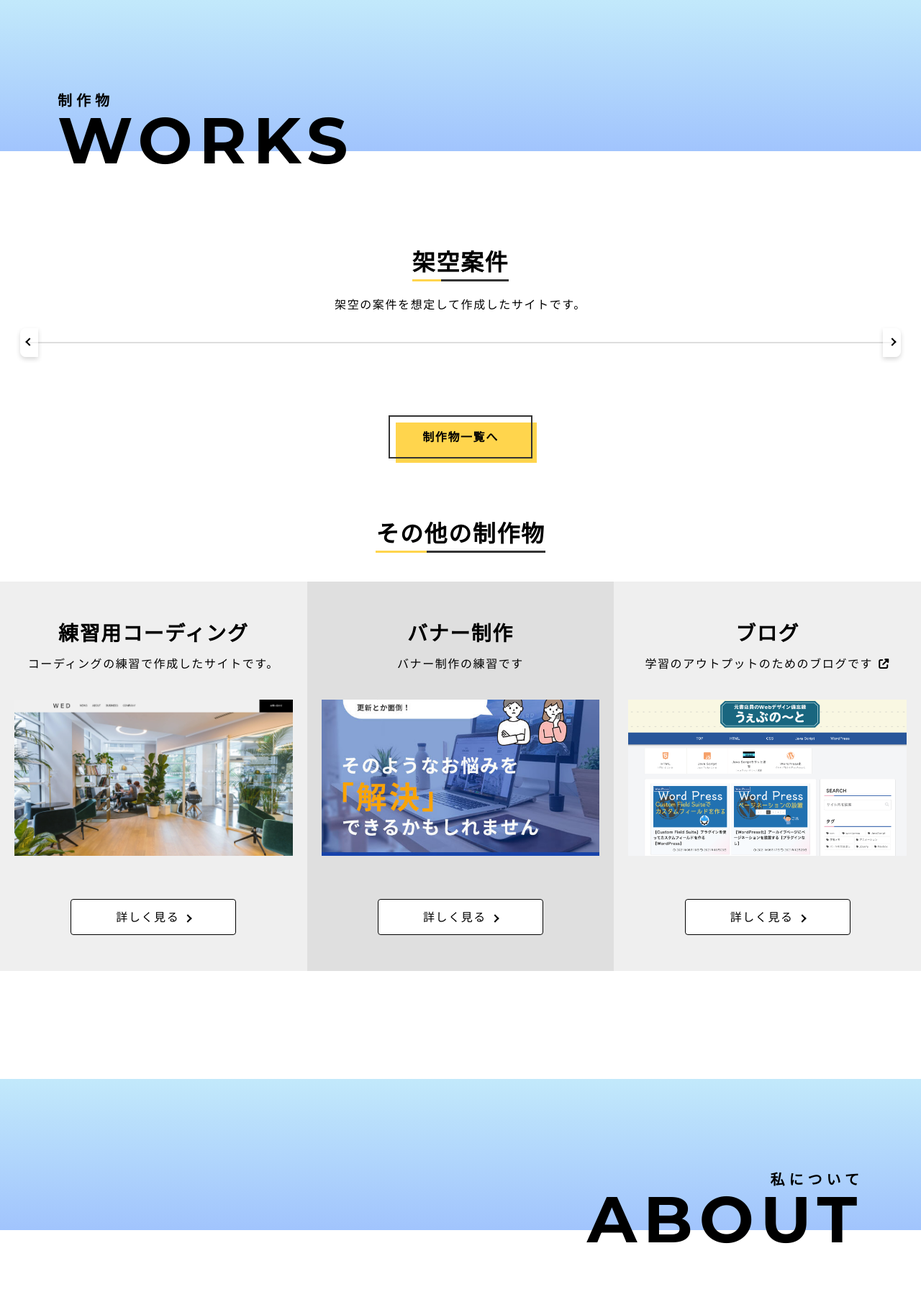
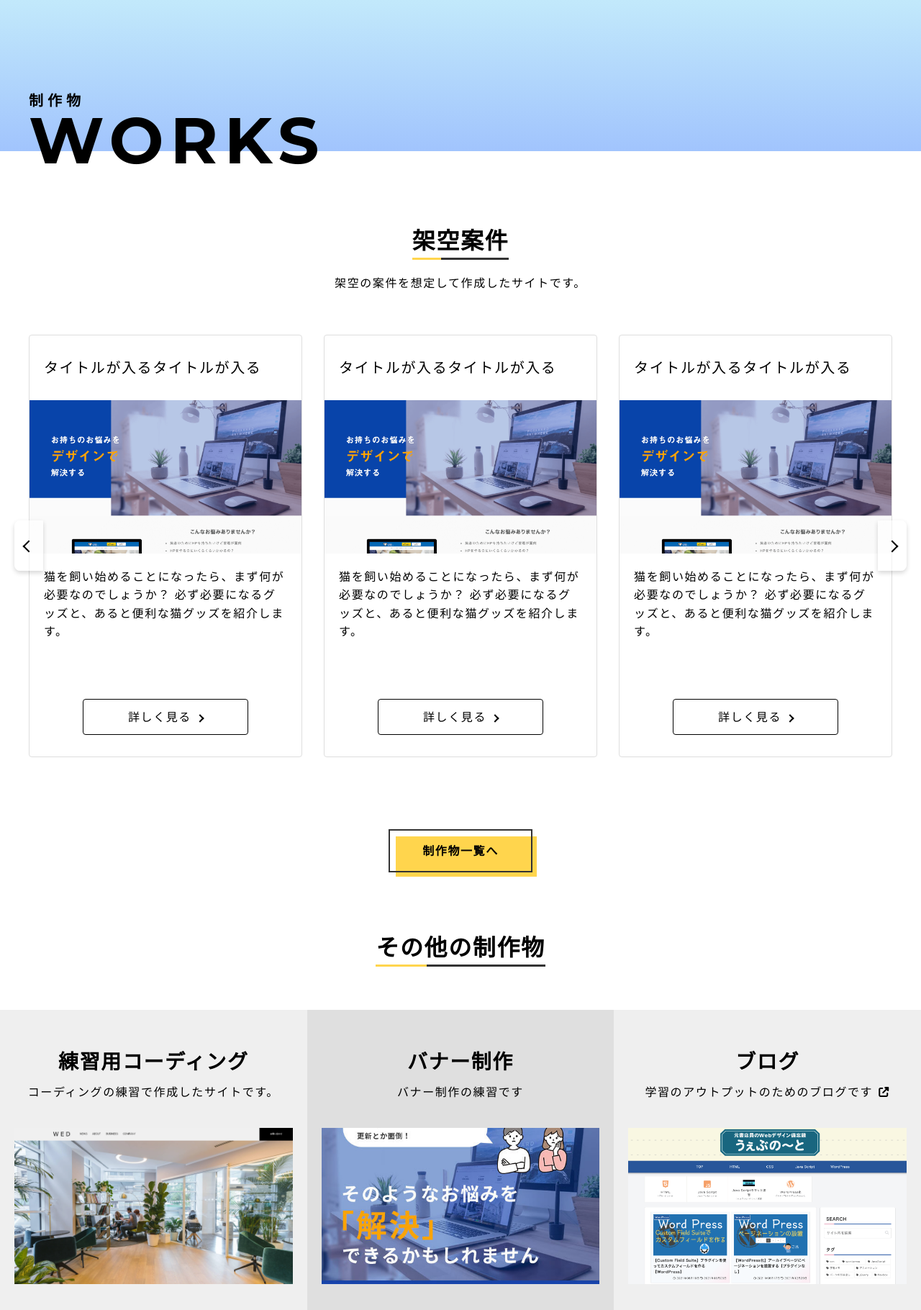
Before and after one commit to kbo580/my-portfolio-2022.7.25, a PHP site: page / in a window 1280 px wide. Shown: the part 100-1920 px from the top of the page at 72% size. Run offline with PHP 8.4, Linux system fonts and the light colour scheme; some libraries are stand-ins or nearby versions; some web fonts are replaced.

Commit message:
一応完成

```diff
--- a/css/styles.css
+++ b/css/styles.css
@@ -40,11 +40,6 @@ body {
     font-size: 1rem;
   }
 }
-main {
-  position: relative;
-  z-index: 0;
-}
-
 a {
   color: inherit;
   text-decoration: none;
@@ -59,9 +54,14 @@ img {
   margin: 0 auto;
   max-width: 1280px;
   width: 100%;
-  padding: 0 40px;
+  padding: 0 20px;
 }
 
+@media (min-width: 768px) {
+  .inner {
+    padding: 0 40px;
+  }
+}
 section {
   padding-bottom: 100px;
 }
@@ -72,19 +72,16 @@ section {
   line-height: 1;
   letter-spacing: 0.1em;
   position: relative;
-  padding: 60px 20px 0;
+  padding-top: 60px;
   margin-bottom: 50px;
 }
-.sec-heading::before {
-  content: "";
-  width: 100%;
+.sec-heading__bg {
+  background: linear-gradient(to bottom, #C2E9FB, #A1C4FD);
+  margin-left: calc(50% - 50vw);
+  margin-right: calc(50% - 50vw);
+  padding-left: calc(50vw - 50%);
+  padding-right: calc(50vw - 50%);
   height: 100px;
-  background: linear-gradient(to bottom, #C2E9FB, #A1C4FD);
-  display: block;
-  position: absolute;
-  top: 0;
-  left: 0;
-  z-index: -1;
 }
 .sec-heading--left {
   text-align: left;
@@ -120,10 +117,10 @@ section {
   }
   .sec-heading {
     font-size: 5.625rem;
-    padding: 130px 80px 0;
+    padding-top: 130px;
     margin-bottom: 100px;
   }
-  .sec-heading::before {
+  .sec-heading__bg {
     height: 210px;
   }
   .sec-heading--ja {
@@ -299,6 +296,8 @@ section {
 .works__item-wrapper {
   margin-top: 40px;
   position: relative;
+  display: flex;
+  flex-direction: column;
 }
 .works__item-list {
   border: 1px solid #DEDEDE;
@@ -362,10 +361,12 @@ section {
 .practice__wrapper {
   margin-top: 80px;
 }
+.practice__list-wrapper {
+  margin-top: 40px;
+}
 .practice__list {
   padding: 30px 20px 50px;
   position: relative;
-  margin-top: 40px;
 }
 .practice__list--odd {
   background-color: #EFEFEF;
@@ -390,11 +391,44 @@ section {
 }
 
 @media (min-width: 768px) {
+  .works__item-wrapper {
+    margin-top: 60px;
+    flex-direction: row;
+    justify-content: space-between;
+  }
+  .works__item-list {
+    width: 31.66%;
+  }
+  .works__item-title {
+    font-size: 1.25rem;
+    padding: 30px 20px;
+  }
+  .slideBtn {
+    width: 40px;
+    height: 70px;
+  }
+  .slideBtn--left {
+    left: -20px;
+  }
+  .slideBtn--left::after {
+    width: 10px;
+    height: 10px;
+    margin-top: 30px;
+  }
+  .slideBtn--right {
+    right: -20px;
+  }
+  .slideBtn--right::after {
+    width: 10px;
+    height: 10px;
+    margin-top: 30px;
+  }
   .practice__wrapper {
     margin-top: 80px;
   }
-  .practice__flex-con {
+  .practice__list-wrapper {
     display: flex;
+    margin-top: 60px;
   }
   .practice__list {
     padding: 50px 20px 50px;
--- a/css/styles.scss
+++ b/css/styles.scss
@@ -49,11 +49,6 @@ body {
   }
 }
 
-main{
-  position: relative;
-  z-index: 0;
-}
-
 a {
   color: inherit;
   text-decoration: none;
@@ -75,7 +70,13 @@ header,main,section,footer, div, ul, li, h1,h2,h3,dl,dt,dd
   margin: 0 auto;
   max-width: 1280px;
   width: 100%;
-  padding: 0 40px;
+  padding: 0 20px;
+}
+
+@media (min-width: 768px){
+  .inner{
+    padding: 0 40px;
+  }
 }
 
 
@@ -89,19 +90,16 @@ section{
   line-height: 1; //微調整
   letter-spacing: 0.1em;
   position: relative;
-  padding: 60px 20px 0;
+  padding-top: 60px;
   margin-bottom: 50px;
 
-  &::before{
-    content: "";
-    width: 100%;
+  &__bg{
+    background: linear-gradient(to bottom, #C2E9FB, #A1C4FD);
+    margin-left: calc(50% - 50vw);
+    margin-right: calc(50% - 50vw);
+    padding-left: calc(50vw - 50%);
+    padding-right: calc(50vw - 50%);
     height: 100px;
-    background: linear-gradient(to bottom, #C2E9FB, #A1C4FD);
-    display: block;
-    position: absolute;
-    top: 0;
-    left: 0;
-    z-index: -1;
   }
 
   &--left{
@@ -142,10 +140,11 @@ section{
 
   .sec-heading{
     font-size: rem(90);
-    padding: 130px 80px 0;
+    // padding: 130px 80px 0;
+    padding-top: 130px;
     margin-bottom: 100px;
 
-    &::before{
+    &__bg{
       height: 210px;
     }
   }
@@ -353,6 +352,8 @@ section{
   &__item-wrapper{
     margin-top: 40px;
     position: relative;
+    display: flex;
+    flex-direction: column;
   }
 
   &__item-list{
@@ -435,10 +436,13 @@ section{
     margin-top: 80px;
   }
 
+  &__list-wrapper{
+    margin-top: 40px;
+  }
+
   &__list{
     padding: 30px 20px 50px;
     position: relative;
-    margin-top: 40px;
 
     &--odd{
       background-color: #EFEFEF;
@@ -468,14 +472,60 @@ section{
 }
 
 @media (min-width: 768px){
+  .works{
+
+    &__item-wrapper{
+      margin-top: 60px;
+      flex-direction: row;
+      justify-content: space-between;
+    }
+
+    &__item-list{
+      width: 31.66%;
+    }
+
+    &__item-title{
+      font-size: rem(20);
+      padding: 30px 20px;
+    }
+  }
+
+  .slideBtn{
+    width: 40px;
+    height: 70px;
+
+    &--left{
+      left: -20px;
+
+      &::after{
+        width: 10px;
+        height: 10px;
+        margin-top: 30px;
+
+      }
+    }
+
+    &--right{
+      right: -20px;
+
+      &::after{
+        width: 10px;
+        height: 10px;
+        margin-top: 30px;
+      }
+    }
+
+  }
+
   .practice{
 
     &__wrapper{
       margin-top: 80px;
     }
 
-    &__flex-con{
+    &__list-wrapper{
       display: flex;
+      margin-top: 60px;
     }
 
     &__list{
--- a/index.html
+++ b/index.html
@@ -49,44 +49,44 @@
     <!-- /mv -->
 
     <section class="works">
-      <h2 class="sec-heading en-title sec-heading--left"><p class="sec-heading--ja">制作物</p>works</h2>
+      <div class="inner">
+      <h2 class="sec-heading en-title sec-heading--left sec-heading__bg"><p class="sec-heading--ja">制作物</p>works</h2>
 
-      <div class="inner">
         <h3 class="sec-sub-heading">架空案件</h3>
         <p class="works__explain">架空の案件を想定して作成したサイトです。</p>
 
         <ul class="works__item-wrapper">
           <li class="works__item-list">
-            <!-- <ul class="works__item">
+            <ul class="works__item">
               <li class="works__item-title">タイトルが入るタイトルが入る</li>
               <li class="works__item-img thum"><img src="images/k-create-top-image.png" alt="画像"></li>
               <li class="works__item-content">猫を飼い始めることになったら、まず何が必要なのでしょうか？ 必ず必要になるグッズと、あると便利な猫グッズを紹介します。</li>
               <li class="works__item-btn"><a href="" class="btn btn--more">詳しく見る</a></li>
-            </ul> -->
+            </ul>
             <!-- /works__item -->
           </li>
           <!-- /works__item-list -->
 
-          <!-- <li class="works__item-list"> -->
-            <!-- <ul class="works__item">
+          <li class="works__item-list">
+            <ul class="works__item">
               <li class="works__item-title">タイトルが入るタイトルが入る</li>
-              <li class="works__item-img"><img src="images/k-create-top-image.png" alt="画像"></li>
+              <li class="works__item-img thum"><img src="images/k-create-top-image.png" alt="画像"></li>
               <li class="works__item-content">猫を飼い始めることになったら、まず何が必要なのでしょうか？ 必ず必要になるグッズと、あると便利な猫グッズを紹介します。</li>
               <li class="works__item-btn"><a href="" class="btn btn--more">詳しく見る</a></li>
-            </ul> -->
+            </ul>
             <!-- /works__item -->
-          <!-- </li> -->
+          </li>
           <!-- /works__item-list -->
 
-          <!-- <li class="works__item-list"> -->
-            <!-- <ul class="works__item">
+          <li class="works__item-list">
+            <ul class="works__item">
               <li class="works__item-title">タイトルが入るタイトルが入る</li>
-              <li class="works__item-img"><img src="images/k-create-top-image.png" alt="画像"></li>
+              <li class="works__item-img thum"><img src="images/k-create-top-image.png" alt="画像"></li>
               <li class="works__item-content">猫を飼い始めることになったら、まず何が必要なのでしょうか？ 必ず必要になるグッズと、あると便利な猫グッズを紹介します。</li>
               <li class="works__item-btn"><a href="" class="btn btn--more">詳しく見る</a></li>
-            </ul> -->
+            </ul>
             <!-- /works__item -->
-          <!-- </li> -->
+          </li>
           <!-- /works__item-list -->
 
 
@@ -102,7 +102,7 @@
       <div class="practice__wrapper">
         <h3 class="sec-sub-heading">その他の制作物</h3>
 
-        <div class="practice__flex-con">
+        <div class="practice__list-wrapper">
           <ul class="practice__list practice__list--odd">
             <li class="practice__title">練習用コーディング</li>
             <li class="practice__explain">コーディングの練習で作成したサイトです。</li>
@@ -141,7 +141,8 @@
     </section>
 
     <section class="about">
-      <h2 class="sec-heading en-title sec-heading--right"><p class="sec-heading--ja">私について</p>about</h2>
+      <div class="inner">
+        <h2 class="sec-heading en-title sec-heading--right sec-heading__bg"><p class="sec-heading--ja">私について</p>about</h2>
 
         <div class="about__wrapper">
           <div class="about-image__wrapper">
@@ -166,23 +167,26 @@
             </ul>
 
             <a href="" class="btn btn--pageChange mt-70 mla">プロフィールへ</a>
+
           </div>
           <!-- /about-body__wrapper -->
         </div>
         <!-- /about__wrapper -->
+      </div>
+
 
     </section>
 
     <section class="contact">
-      <h2 class="sec-heading en-title sec-heading--left"><p class="sec-heading--ja">お問い合わせ</p>contact</h2>
+      <div class="inner">
 
-      <div class="inner">
-        <p>お忙しい中ご覧いただきありがとうございます。<br>
-          お仕事の話はもちろん、サイトの感想など何でもお聞かせください。</p>
+        <h2 class="sec-heading en-title sec-heading--left sec-heading__bg"><p class="sec-heading--ja">お問い合わせ</p>contact</h2>
+
+        <p>お忙しい中ご覧いただきありがとうございます。<br>お仕事の話はもちろん、サイトの感想など何でもお聞かせください。</p>
 
         <a href="" class="btn btn--pageChange mt-70">お問い合わせへ</a>
       </div>
-
+      <!-- /inner -->
 
     </section>
 
```
Also changed, not shown: other parts of css/styles.css (+12 -17 lines), other parts of css/styles.scss (+12 -19 lines). Lines whose indentation alone changed are shown as unchanged.
